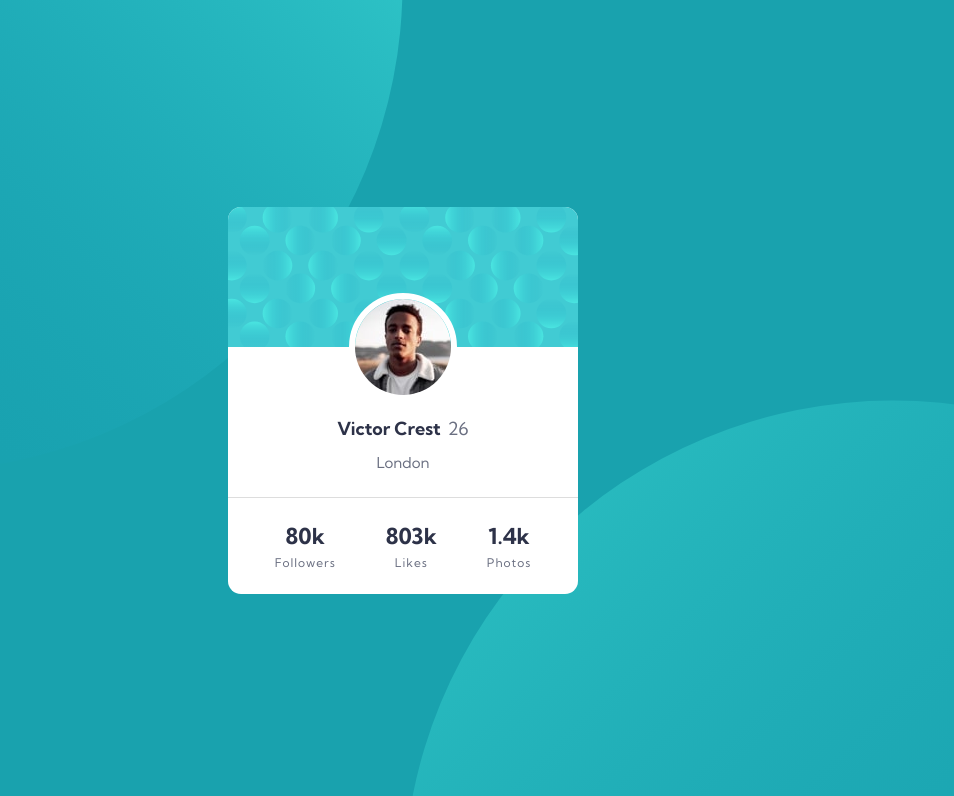
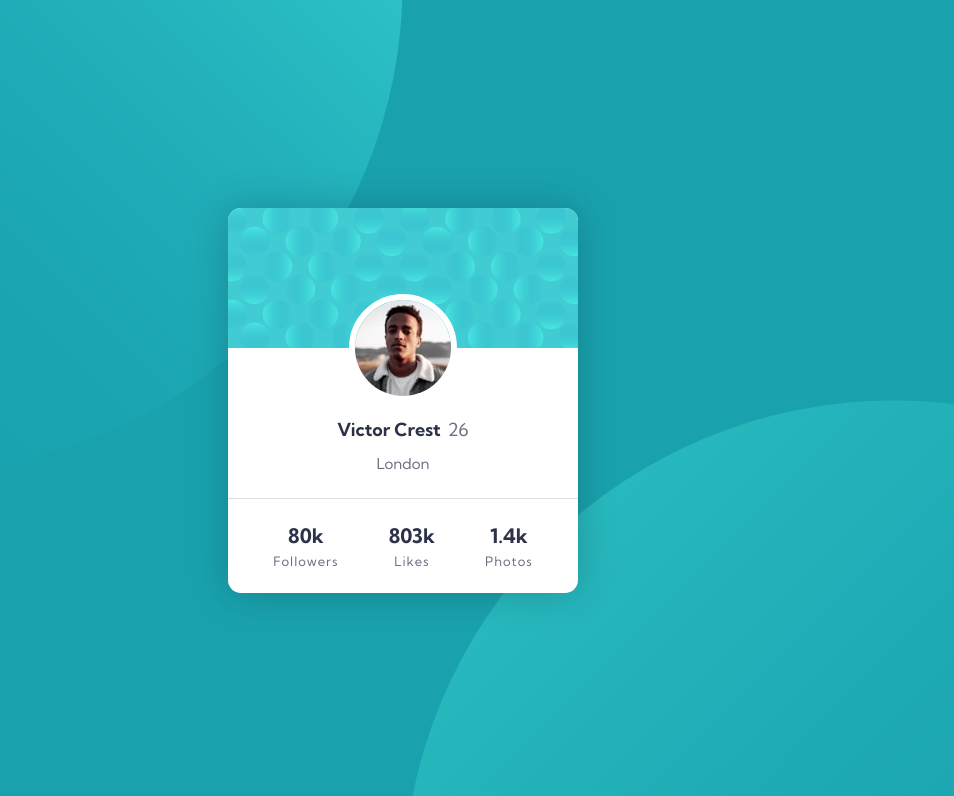
Before and after one commit to mostafajr10psg/Profile-Card, a plain HTML site: page index.html in a window 1280 px wide. Shown: the top 796 px of the page, without its empty margins (237-1191 px from the left). Drawn offline with Linux system fonts and the light colour scheme.

Commit message:
Added The Box-Shadow And Fix The Font Size

```diff
--- a/CSS/master.css
+++ b/CSS/master.css
@@ -37,6 +37,7 @@ main {
   text-align: center;
   border-radius: 13px;
   position: relative;
+  box-shadow: 0px 0px 40px rgb(0 0 0 / 20%);
 }
 
 main .image {
@@ -89,19 +90,16 @@ main .info {
   border-top: 1px solid #ddd;
 }
 
-main .info .stats {
-}
-
 main .info .stats span {
   display: inline-block;
   font-weight: bold;
-  font-size: 22px;
+  font-size: 20px;
   color: var(--main-color);
 }
 
 main .info .stats p {
   margin: 5px 0 0;
   color: var(--p-color);
-  font-size: 12px;
+  font-size: 13px;
   letter-spacing: 1px;
 }
--- a/index.html
+++ b/index.html
@@ -13,8 +13,10 @@
     <link rel="stylesheet" href="CSS/master.css" />
   </head>
   <body>
-    <img class="top-bg" src="imgs/bg-pattern-top.svg" alt="" />
-    <img class="bottom-bg" src="imgs/bg-pattern-bottom.svg" alt="" />
+    <div class="main-bg">
+      <img class="top-bg" src="imgs/bg-pattern-top.svg" alt="" />
+      <img class="bottom-bg" src="imgs/bg-pattern-bottom.svg" alt="" />
+    </div>
     <main>
       <div class="image">
         <img class="pattern" src="imgs/bg-pattern-card.svg" alt="" />
```
